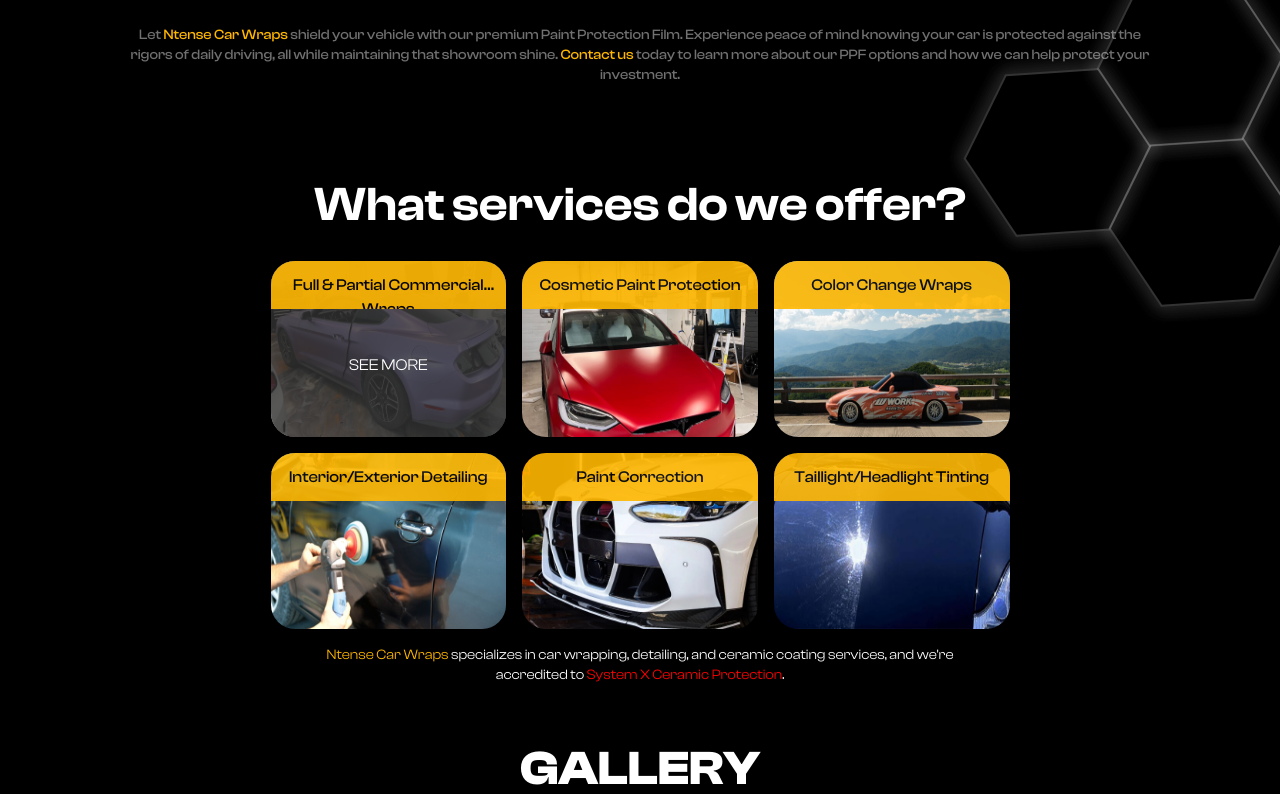
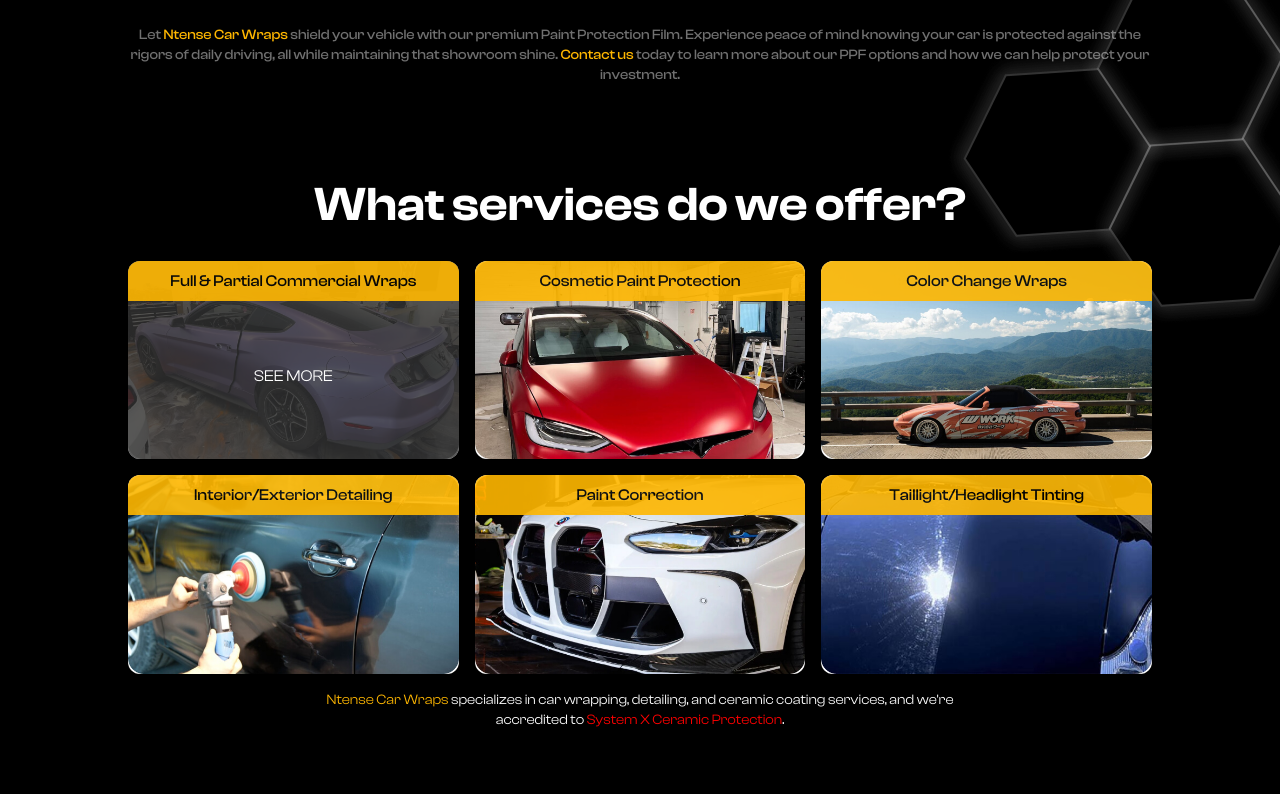
Before and after one commit to pj-wise/ntensewraps, a Next.js app: page / in a window 1280 px wide. Shown: the part 1480-2274 px from the top of the page. Built offline with nearby package versions, Linux system fonts and the light colour scheme.

Commit message:
fix serviceItem title on < 640px width

```diff
--- a/src/app/components/services-section/index.tsx
+++ b/src/app/components/services-section/index.tsx
@@ -22,14 +22,11 @@
   ];
 
   return (
-    <div
-      id="services"
-      className="relativew-full h-full min-h-96 layoutPadding pt-12 pb-10"
-    >
+    <div id="services" className="relative w-full layoutPadding pt-12 pb-10">
       <h3 className="text-3xl sm:text-5xl font-semibold text-center">
         What services do we offer?
       </h3>
-      <div className="grid pt-8 gap-4 m grid-cols-1 sm:grid-cols-2 lg:grid-cols-3 max-w-screen-format max-sm:px-[10%] h-[800px] sm:h-[500px] lg:h-[400px]">
+      <div className="grid pt-8 gap-4 m grid-cols-1 sm:grid-cols-2 lg:grid-cols-3 max-w-screen-format max-sm:px-[10%] h-fit">
         {services.map(({ title, imgSrc }, index) => {
           return (
             <ServiceItem
@@ -53,8 +50,8 @@
 
 export const ServiceItem = ({ isSeeMore, title, imgSrc }: ServiceItemProps) => {
   return (
-    <div className="relative overflow-hidden text-base font-medium rounded-3xl ">
-      <div className="absolute line-clamp-1 z-20 bg-primary text-background opacity-90 left-0 right-0 p-1 sm:p-3 px-6 text-center">
+    <div className="relative overflow-hidden text-base font-medium rounded-xl aspect-[5/3]">
+      <div className="absolute line-clamp-1 z-20 bg-primary text-background opacity-90 left-0 right-0 p-3 sm:p-2 px-6 text-center">
         {title}
       </div>
       {isSeeMore ? (
```
